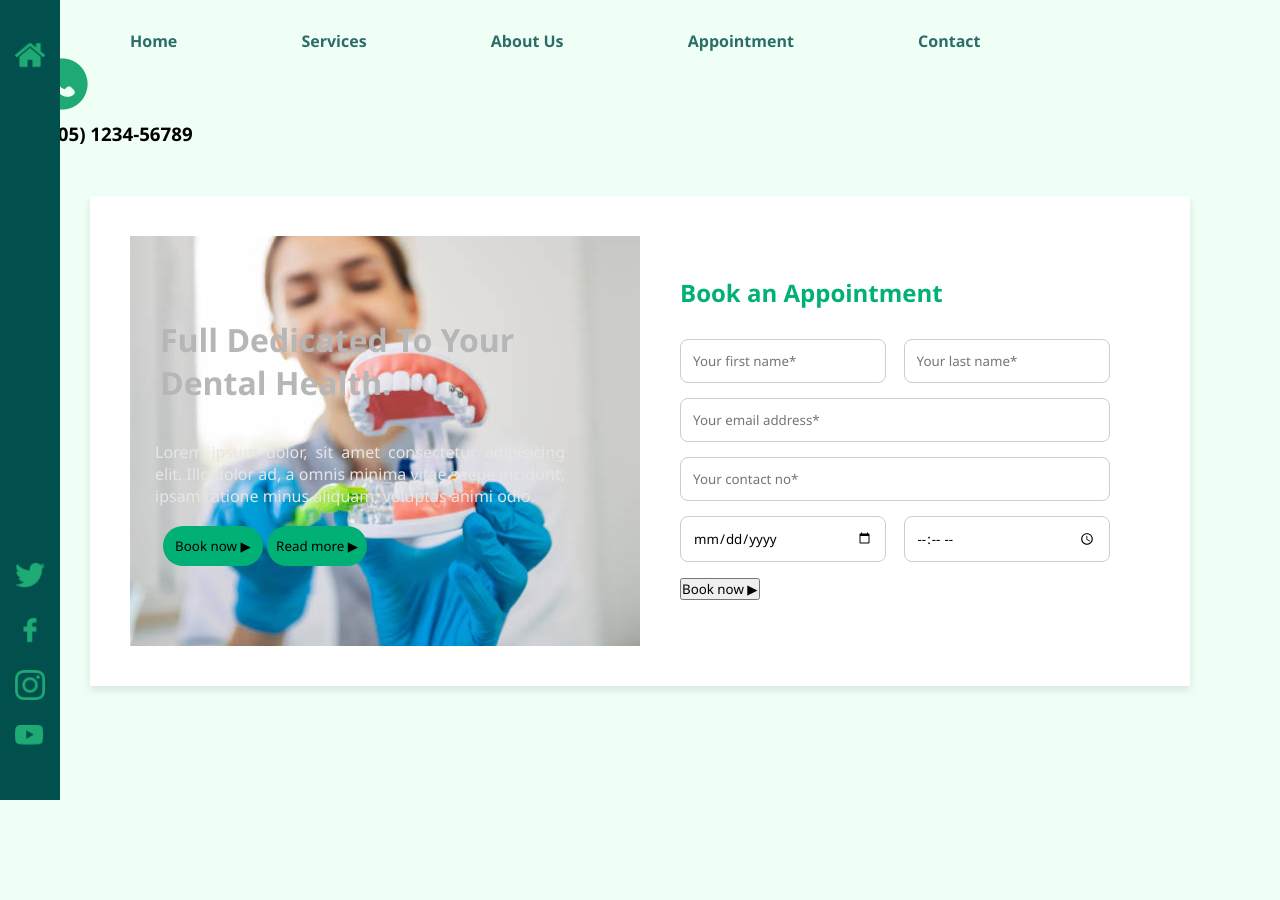
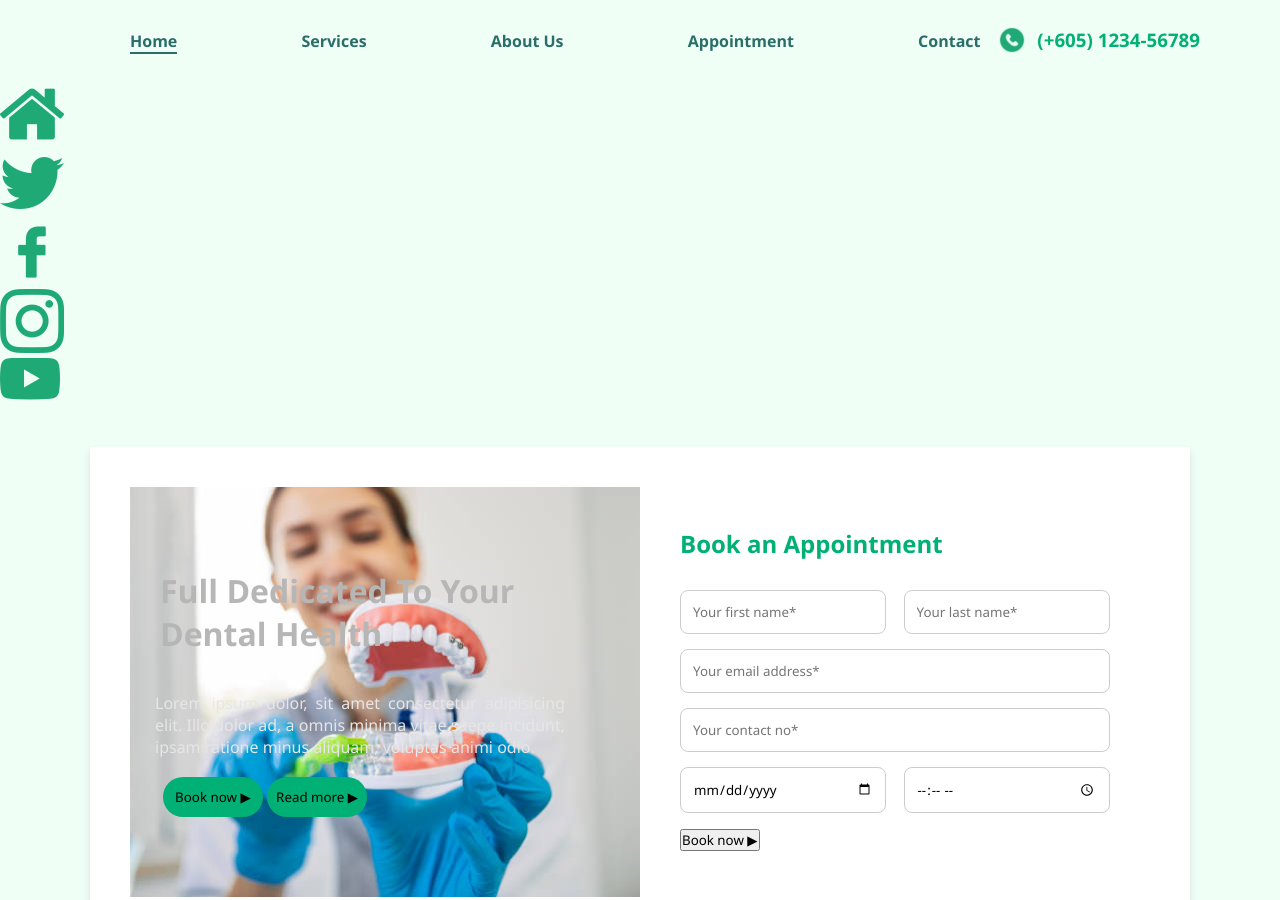
Before and after one commit to Kanny26/Landig_odontologia, a plain HTML site: page index.html in a window 1280 px wide. Shown: the top 900 px of the page. Before the commit the page ends 800 px from the top, so only its background shows below. Drawn offline with Linux system fonts and the light colour scheme.

Commit message:
metodologia BEM, aoplicada en el sidebar

```diff
--- a/index.html
+++ b/index.html
@@ -23,17 +23,17 @@
 </nav>
 </header>
 
-<div class="barlateralizq">
-<ul class="arriba">
-    <li><img src="img/casa.png" alt="Home"></li>
+<aside class="sidebar">
+<ul class="sidebar__top">
+    <li class="sidebar__icon"><img src="img/casa.png" alt="Home"></li>
 </ul>
-<ul class="abajo">
-    <li><img src="img/twitter.png" alt="Twitter"></li>
-    <li><img src="img/facebook.png" alt="Facebook"></li>
-    <li><img src="img/instagram.png" alt="Instagram"></li>
-    <li><img src="img/youtube.png" alt="YouTube"></li>
+<ul class="sidebar__bottom">
+    <li class="sidebar__icon"><img src="img/twitter.png" alt="Twitter"></li>
+    <li class="sidebar__icon"><img src="img/facebook.png" alt="Facebook"></li>
+    <li class="sidebar__icon"><img src="img/instagram.png" alt="Instagram"></li>
+    <li class="sidebar__icon"><img src="img/youtube.png" alt="YouTube"></li>
 </ul>
-</div>
+</aside>
 
 <main class="container">
 <div class="izquierda">
--- a/styles.css
+++ b/styles.css
@@ -18,27 +18,31 @@ body {
     z-index: 1;
 }
 
-.navbar ul {
+.navbar__list {
     list-style: none;
     margin-left: 40px;
 }
 
-.navbar li {
+.navbar__item {
     display: inline-block;
     margin: 0 60px;
 }
 
-.navbar li:last-child {
+.navbar__item:last-child {
     margin-right: 0;
 }
 
-.navbar a {
+.navbar__link {
     text-decoration: none;
     color: #2a6d69;
     font-weight: bold;
 }
 
-.contact-phone {
+.navbar__link--active{
+    border-bottom: 2px solid #2a6d69;
+}
+
+.navbar__phone {
     position: absolute;
     right: 80px;
     top: 20px;
@@ -46,12 +50,12 @@ body {
     font-weight: bold;
 }
 
-.telefono {
+.navbar__icon {
     margin-bottom: -18px;
     width: 30px;
 }
 
-.number {
+.navbar__number {
     margin-left: 40px;
     margin-top: -15px;
 }
```
